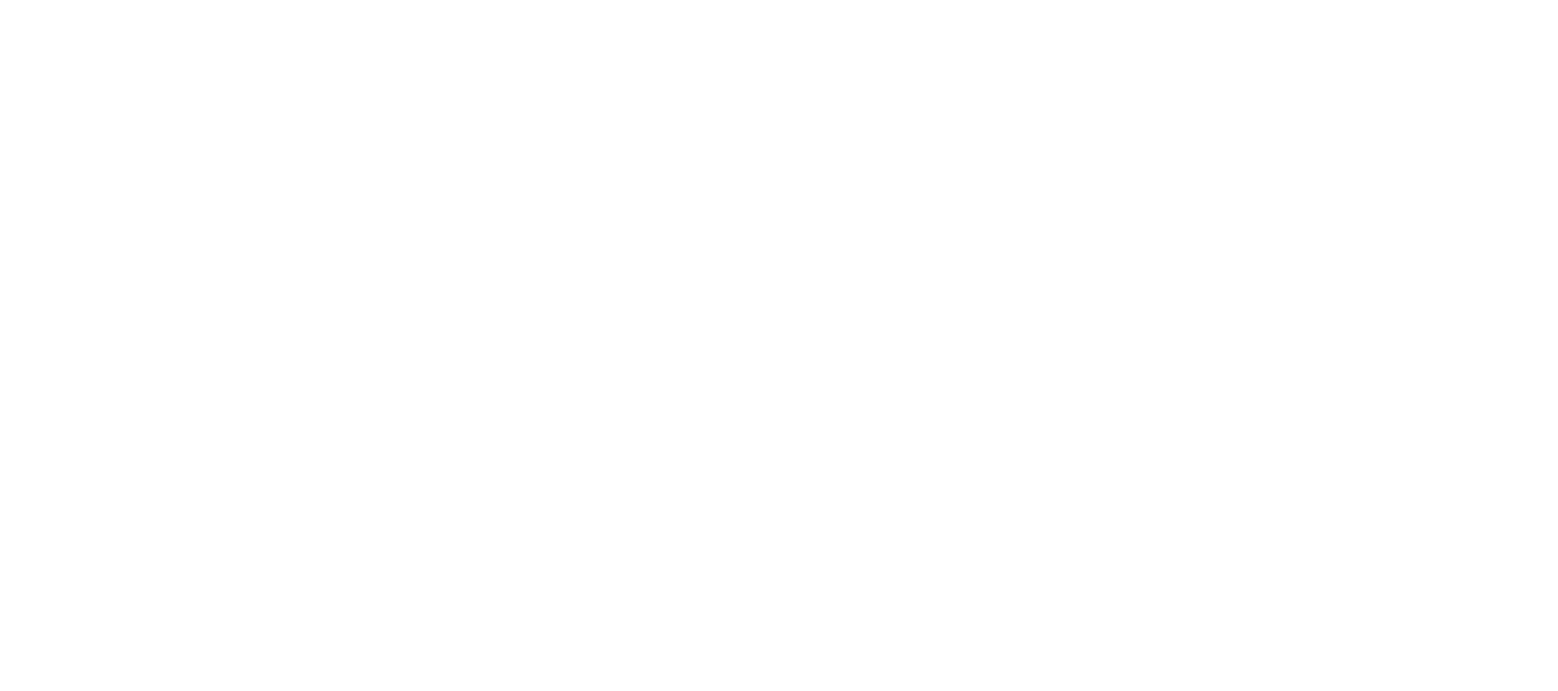
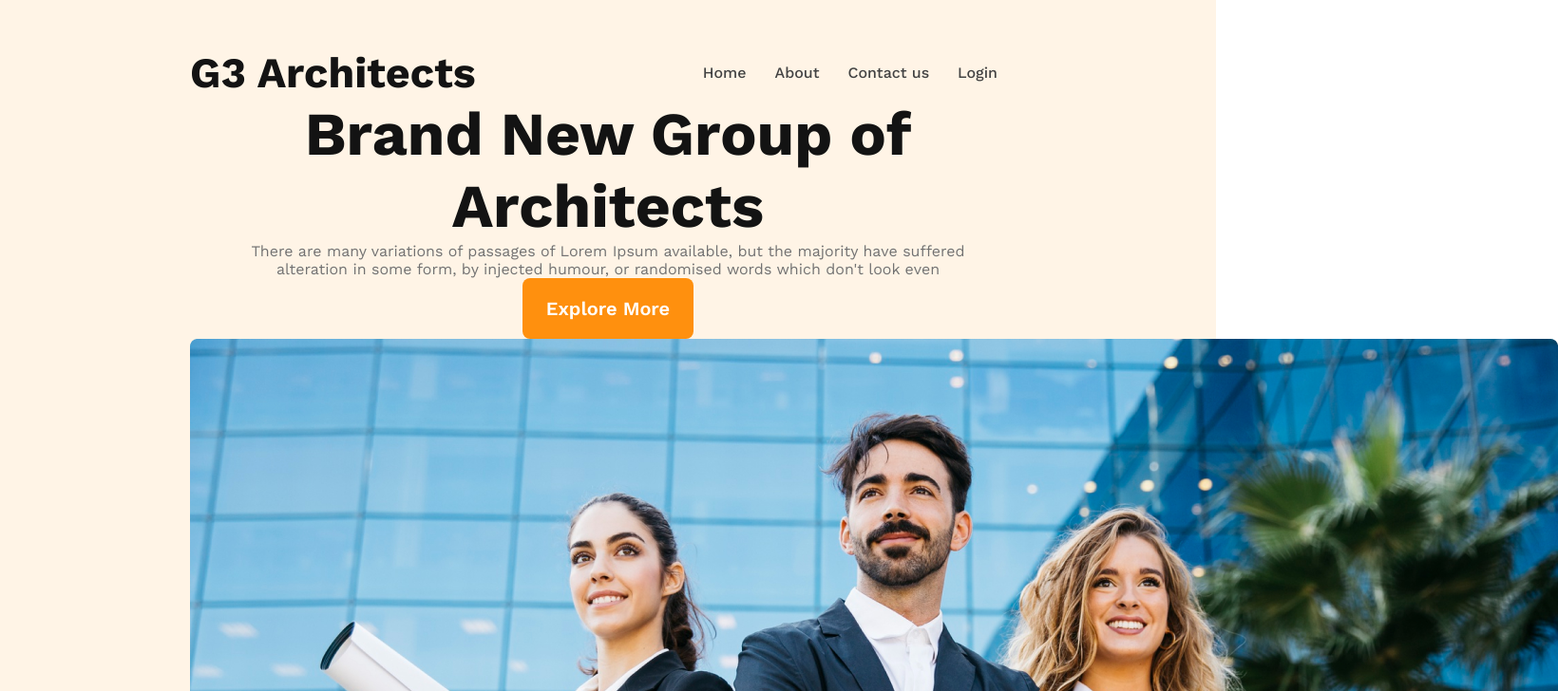
Before and after one commit to Mezbah-u-Rimon/g3-architects-website, a plain HTML site: page index.html in a window 1280 px wide. Shown: the top 728 px of the page at 95% size, 1640 px wide, since content can reach past the window. Drawn offline with nearby package versions, Linux system fonts and the light colour scheme.

Commit message:
banner section added

```diff
--- a/index.html
+++ b/index.html
@@ -9,7 +9,31 @@
 </head>
 
 <body>
-
+    <header>
+        <nav>
+            <h3 class="nav-title">G3 Architects</h3>
+            <ul>
+                <li><a href="">Home </a> </li>
+                <li><a href="">About</a> </li>
+                <li><a href="">Contact us</a> </li>
+                <li><a href=""> Login </a></li>
+            </ul>
+        </nav>
+        <div class="banner">
+            <div class="banner-content">
+                <h1 class="banner-title">Brand New Group of Architects
+                </h1>
+                <p class="banner-description">
+                    There are many variations of passages of Lorem Ipsum available, but the majority have suffered
+                    alteration in some form, by injected humour, or randomised words which don't look even
+                </p>
+                <button class="btn-primary">Explore More</button>
+            </div>
+            <img src="images/banner.png" alt="">
+        </div>
+    </header>
+    <main></main>
+    <footer></footer>
 
 </body>
 
--- a/styles/style.css
+++ b/styles/style.css
@@ -0,0 +1,74 @@
+/* work sans font from google fonts  */
+@import url('https://fonts.googleapis.com/css2?family=Work+Sans:wght@400;500;600;700;800&display=swap');
+
+
+/* Sheared styles */
+* {
+    font-family: 'Work Sans', sans-serif;
+    margin: 0px;
+    padding: 0px;
+}
+
+.btn-primary {
+    padding: 20px 25px;
+    color: #FFF;
+    font-size: 20px;
+    font-weight: 600;
+    border-radius: 8px;
+    background: #FF900E;
+    border: none;
+}
+
+
+/* header style  */
+header {
+    background: rgba(255, 144, 14, 0.10);
+    padding: 50px 200px;
+}
+
+nav {
+    display: flex;
+    justify-content: space-between;
+    align-items: center;
+}
+
+nav>ul {
+    display: flex;
+}
+
+nav>ul>li {
+    list-style-type: none;
+    margin-right: 30px;
+    font-size: 1rem;
+    font-weight: 500;
+}
+
+nav li a {
+    text-decoration: none;
+    color: #424242;
+}
+
+.nav-title {
+    font-size: 2.8rem;
+    font-weight: 700;
+    color: #131313;
+}
+
+
+/* Banner style section start */
+.banner-content {
+    max-width: 800px;
+    text-align: center;
+    margin: 0px auto;
+
+}
+
+.banner-title {
+    font-size: 4rem;
+    font-weight: 700;
+    color: #131313;
+}
+
+.banner-description {
+    color: #727272;
+}
```
